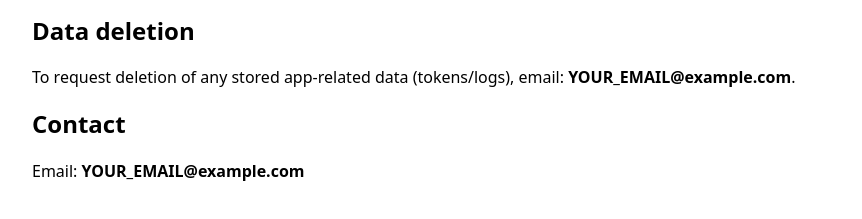
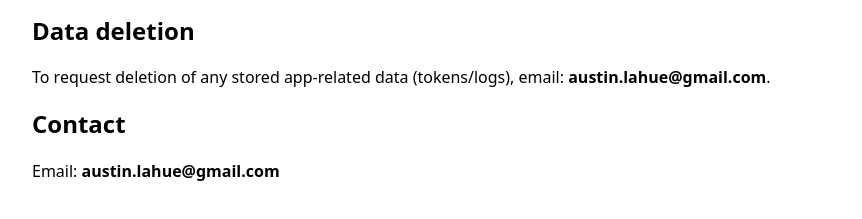
Before and after one commit to alahue/n8n-facebook-privacy-page, a plain HTML site: page privacy.html in a window 1280 px wide. Shown: the part 713-932 px from the top of the page, without its empty margins (198-1060 px from the left). Drawn offline with Linux system fonts and the light colour scheme.

Commit message:
Update contact email in privacy.html

```diff
--- a/privacy.html
+++ b/privacy.html
@@ -35,9 +35,9 @@
   <p>Tokens may be stored securely in our automation tooling (e.g., n8n environment variables/credentials) and can be revoked at any time.</p>
 
   <h2>Data deletion</h2>
-  <p>To request deletion of any stored app-related data (tokens/logs), email: <strong>YOUR_EMAIL@example.com</strong>.</p>
+  <p>To request deletion of any stored app-related data (tokens/logs), email: <strong>austin.lahue@gmail.com</strong>.</p>
 
   <h2>Contact</h2>
-  <p>Email: <strong>YOUR_EMAIL@example.com</strong></p>
+  <p>Email: <strong>austin.lahue@gmail.com</strong></p>
 </body>
 </html>
```
